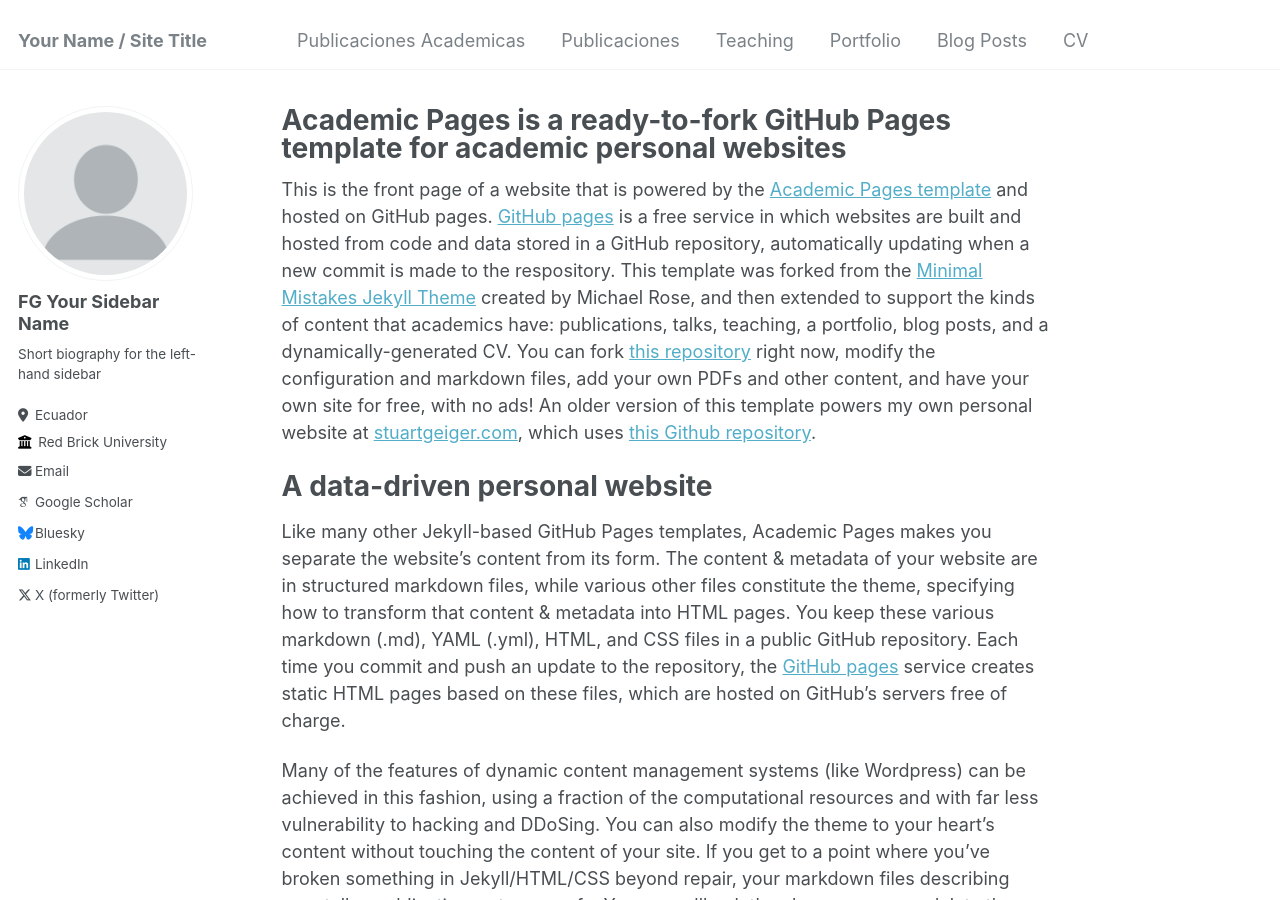
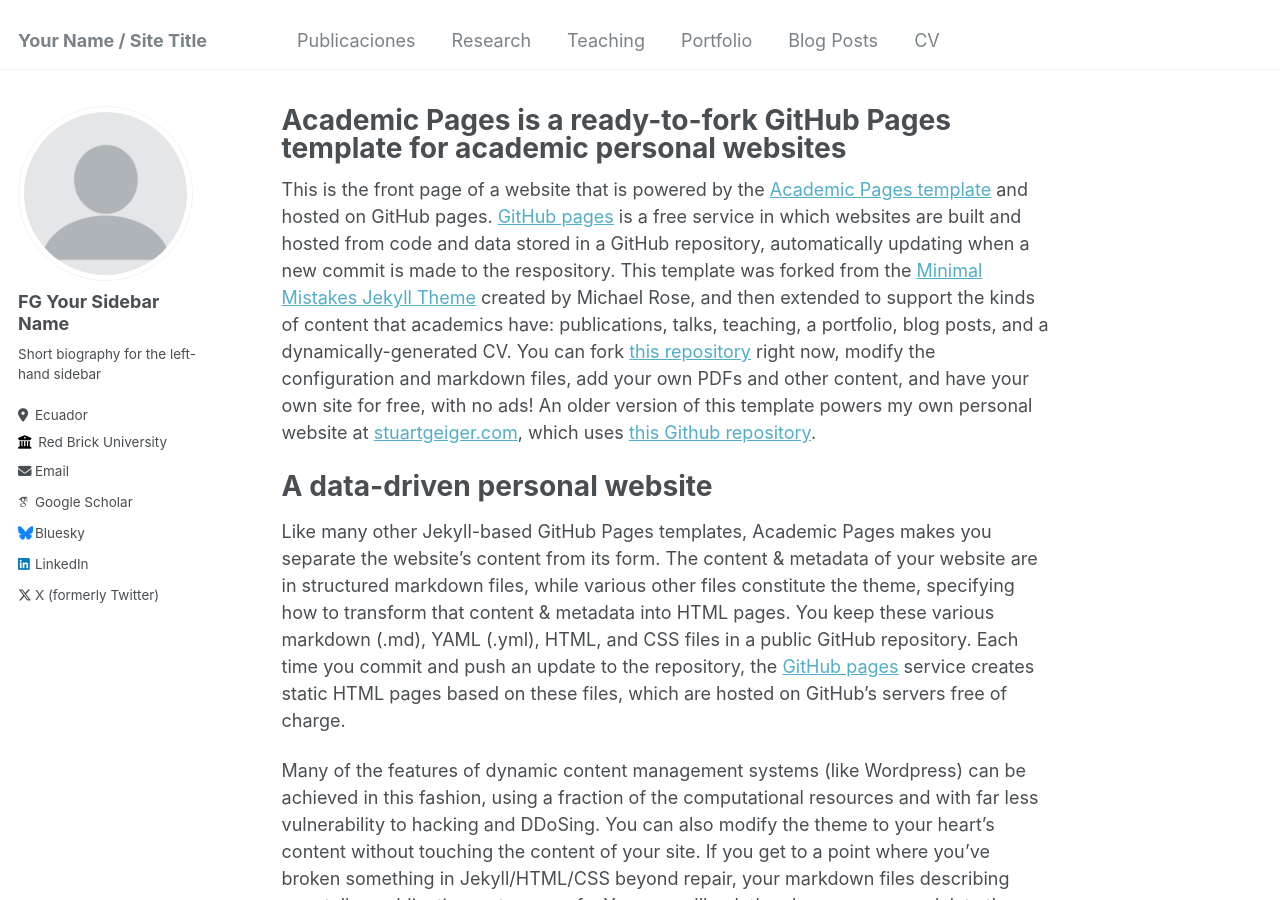
Before and after one commit to EnexFG/EnexFG.github.io, a Jekyll site: the page built from _pages/about.md, in a window 1280 px wide and 900 px high. Built offline with Jekyll 4.4.1, drawn with Linux system fonts in a browser that asks for light colours; some web fonts are replaced.

Commit message:
Update navigation.yml

```diff
--- a/_data/navigation.yml
+++ b/_data/navigation.yml
@@ -1,10 +1,10 @@
 # main links links
 main:
-  - title: "Publicaciones Academicas"
-    url: /pub_academicas/
-
   - title: "Publicaciones"
     url: /publicaciones/
+
+  - title: "Research"
+    url: /research/
 
   - title: "Teaching"
     url: /teaching/
```
